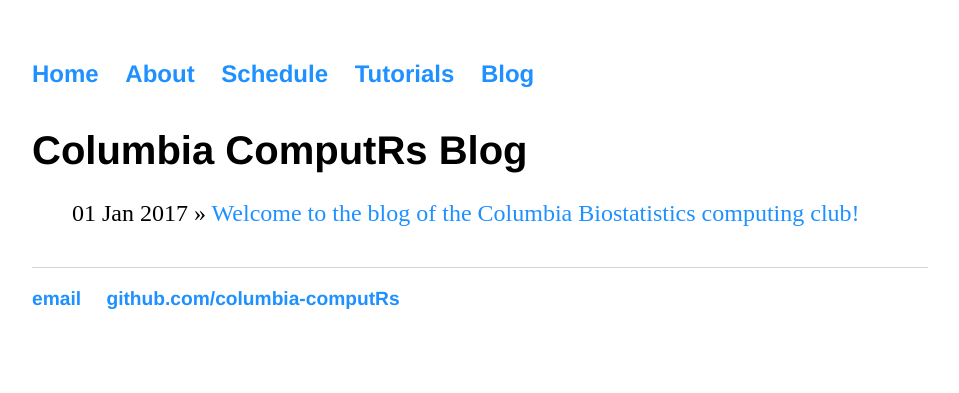
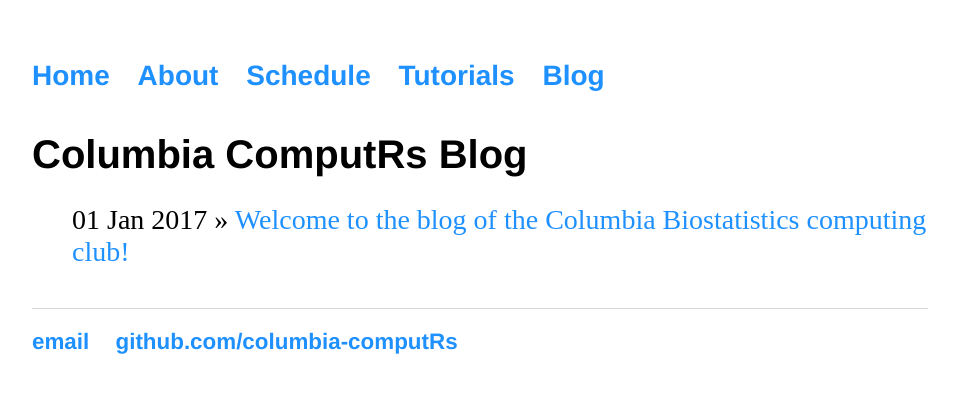
Before and after one commit to columbia-computing-club/columbia-computing-club.github.io, a Jekyll site: the page built from blog/index.html, in a window 1280 px wide. Shown: the top 393 px of the page, without its empty margins (160-1119 px from the left). Built offline with Jekyll 4.4.1, drawn with Linux system fonts in a browser that asks for light colours.

Commit message:
Update main.css

```diff
--- a/css/main.css
+++ b/css/main.css
@@ -35,12 +35,12 @@
 
 ul.posts {
     margin: 20px auto 40px;
-    font-size: 1.5em;
+    font-size: 1.75em;
 }
 
 ul {
     margin: 20px auto 40px;
-    font-size: 1.5em;
+    font-size: 1.75em;
 }
 
 ul.posts li {
```
